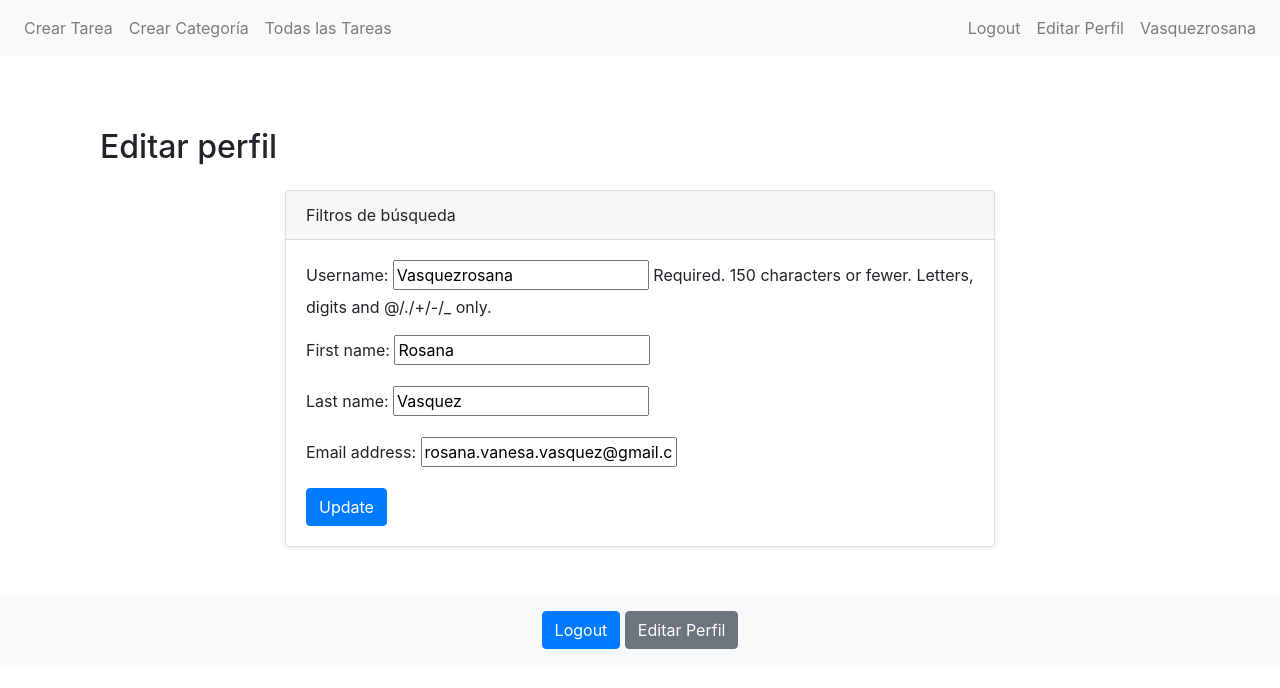
After one commit to rosanavanesavasquez/TaskMaster, a Django app: page /TaskManagerApp/editar-perfil/ in a window 1280 px wide. The commit adds this page. Shown: the top 688 px of the page. Run offline with Django 5.2, Linux system fonts and the light colour scheme; a user stored in the database is signed in; some libraries are stand-ins or nearby versions.

Commit message:
Actualizacion CRUD

```diff
--- a/TaskManagerApp/forms.py
+++ b/TaskManagerApp/forms.py
@@ -1,5 +1,10 @@
 from django import forms
-from .models import Tarea, Categoria
+from .models import Tarea, Categoria, User
+
+class UserEditForm(forms.ModelForm):
+    class Meta:
+        model = User
+        fields = ['username', 'first_name', 'last_name', 'email']
 
 class CategoriaForm(forms.ModelForm):
     class Meta:
--- a/TaskManagerApp/models.py
+++ b/TaskManagerApp/models.py
@@ -22,6 +22,10 @@ class Tarea(models.Model):
 
 class UserProfile(models.Model):
     user = models.OneToOneField(User, on_delete=models.CASCADE)
+    birth_date = models.DateField(null=True, blank=True)
+    phone_number = models.CharField(max_length=20, null=True, blank=True)
+    address = models.CharField(max_length=255, null=True, blank=True)
+    facebook_url = models.URLField(max_length=200, null=True, blank=True)
     # Otros campos de perfil como foto, biografía, etc.
 
     def __str__(self):
--- a/TaskManagerApp/templates/TaskManagerApp/base.html
+++ b/TaskManagerApp/templates/TaskManagerApp/base.html
@@ -34,6 +34,9 @@
                     <a class="nav-link" href="{% url 'logout' %}">Logout</a>
                 </li>
                 <li class="nav-item">
+                    <a class="nav-link" href="{% url 'editar-perfil' %}">Editar Perfil</a>
+                </li>
+                <li class="nav-item">
                     <a class="nav-link" href="">{{ user }}</a>
                 </li>
                 {% else %}
@@ -50,11 +53,18 @@
         <!-- Content goes here -->
         {% endblock content %}
     </div>
+    <!-- Footer -->
+    <footer class="footer mt-auto py-3 bg-light">
+        <div class="container text-center">
+            {% if user.is_authenticated %}
+            <a class="btn btn-primary" href="{% url 'logout' %}">Logout</a>
+            <a class="btn btn-secondary" href="{% url 'editar-perfil' %}">Editar Perfil</a>
+            {% endif %}
+        </div>
+    </footer>
     <!-- Bootstrap JS, Popper.js, and jQuery -->
     <script src="https://code.jquery.com/jquery-3.5.1.slim.min.js"></script>
     <script src="https://cdn.jsdelivr.net/npm/@popperjs/core@2.5.2/dist/umd/popper.min.js"></script>
     <script src="https://stackpath.bootstrapcdn.com/bootstrap/4.5.2/js/bootstrap.min.js"></script>
-    <a class="nav-link" href="{% url 'logout' %}">Logout</a>
-
 </body>
 </html>
--- /dev/null
+++ b/TaskManagerApp/templates/TaskManagerApp/user_edit_form.html
@@ -0,0 +1,28 @@
+{% extends 'TaskManagerApp/base.html' %}
+
+{% block title %}Login{% endblock %}
+
+{% block content %}
+
+<section class="py-5">
+    <div class="container">
+        <h2 class="mb-4">Editar perfil</h2>
+        <div class="row">
+            <div class="col-lg-8 mx-auto">
+                <div class="card shadow-sm">
+                    <div class="card-header">
+                        Filtros de búsqueda
+                    </div>
+                    <div class="card-body">
+                        <form method="post">
+                            {% csrf_token %}
+                            {{ form.as_p }}
+                            <button type="submit" class="btn btn-primary">Update</button>
+                        </form>
+                    </div>
+                </div>
+            </div>
+        </div>
+    </div>
+</section>
+{% endblock %}
--- a/TaskManagerApp/urls.py
+++ b/TaskManagerApp/urls.py
@@ -1,20 +1,30 @@
 from django.urls import path
-from .views import homeview, list_view, index, tareas, detalle_tarea, crear_tarea, crear_categoria,user_login_view,user_logout_view
+from .views import (
+    homeview,
+    list_view,
+    index,
+    tareas,
+    detalle_tarea,
+    crear_tarea,
+    crear_categoria,
+    user_login_view,
+    user_logout_view,
+    UserUpdateView,
+)
 from django.contrib.auth import views as auth_views
+
 urlpatterns = [
     path('', homeview, name='home'),  # Página de inicio
-    #Login - Logout-creación de usuarios
-    #path('login/', auth_views.LoginView.as_view(), name='login'),
-    #path('logout/', auth_views.LogoutView.as_view(), name='logout'),
-    #path("crear-usuario/", user_creation_view, name="crear-usuario"),
-    path("login/", user_login_view, name="login"),
-    path("logout/", user_logout_view, name="logout"),
-    #Paginas de busquedas
+    # Login - Logout-creación de usuarios
+    path('login/', user_login_view, name='login'),  #
+    path('logout/', user_logout_view, name='logout'),  #
+    path('editar-perfil/', UserUpdateView.as_view(), name='editar-perfil'),
+    # Paginas de busquedas
     path('list/', list_view, name='list'),  # Página de lista de tareas
     path('index/', index, name='index'),  # Página de índice
     path('tareas/', tareas, name='tareas'),  # Página de todas las tareas
     path('detalle_tarea/<int:tarea_id>/', detalle_tarea, name='detalle_tarea'),  # Detalle de tarea
-    #Paginas de edición CRUD
+    # Paginas de edición CRUD
     path('crear_tarea/', crear_tarea, name='crear_tarea'),  # Vista para crear una nueva tarea
     path('crear-categoria/', crear_categoria, name='crear_categoria')
 ]
--- a/TaskManagerApp/views.py
+++ b/TaskManagerApp/views.py
@@ -7,7 +7,14 @@ from django.contrib.auth.mixins import LoginRequiredMixin
 from django.contrib.auth import logout
 from django.contrib.auth import login
 from django.contrib.auth.forms import AuthenticationForm
-
+from django.urls import reverse_lazy
+from django.views.generic import (
+    ListView,
+    DetailView,
+    CreateView,
+    UpdateView,
+    DeleteView,
+)
 
 #LOGIN - LOGOUT
 
@@ -29,7 +36,22 @@ def user_login_view(request):
                 return redirect("home")
 
     return render(request, "TaskManagerApp/login.html", {"ROSANA": form})
+#user edit
+# -----------------------------------------------------------------------------
 
+from django.contrib.auth.models import User
+from .forms import UserEditForm
+
+class UserUpdateView(LoginRequiredMixin, UpdateView):
+    model = User
+    form_class = UserEditForm
+    template_name = 'TaskManagerApp/user_edit_form.html'
+    success_url = reverse_lazy('home')
+
+    def get_object(self):
+        return self.request.user
+#user edit fin
+# -----------------------------------------------------------------------------
 def homeview(request):
     return render(request, "TaskManagerApp/home.html")
 
--- a/TaskMaster/urls.py
+++ b/TaskMaster/urls.py
@@ -16,7 +16,6 @@ Including another URLconf
 """
 from django.contrib import admin
 from django.urls import path,include
-
 from django.http import HttpResponse
 
 
```
Also changed, not shown: TaskManagerApp/templates/TaskManagerApp/home.html (+22 -4 lines), TaskManagerApp/migrations/0002_userprofile_address_userprofile_birth_date_and_more.py (added), TaskManagerApp/templates/TaskManagerApp/logout.html (deleted), db.sqlite3.
